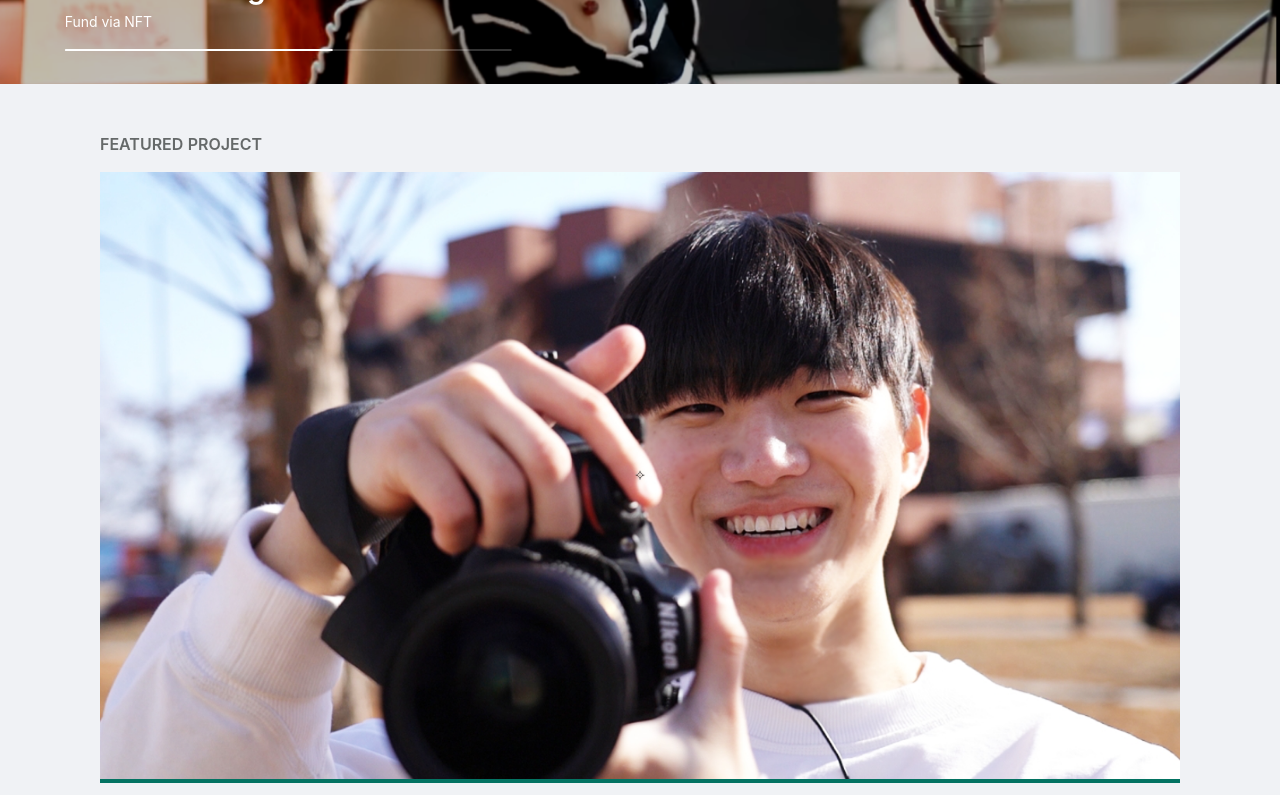
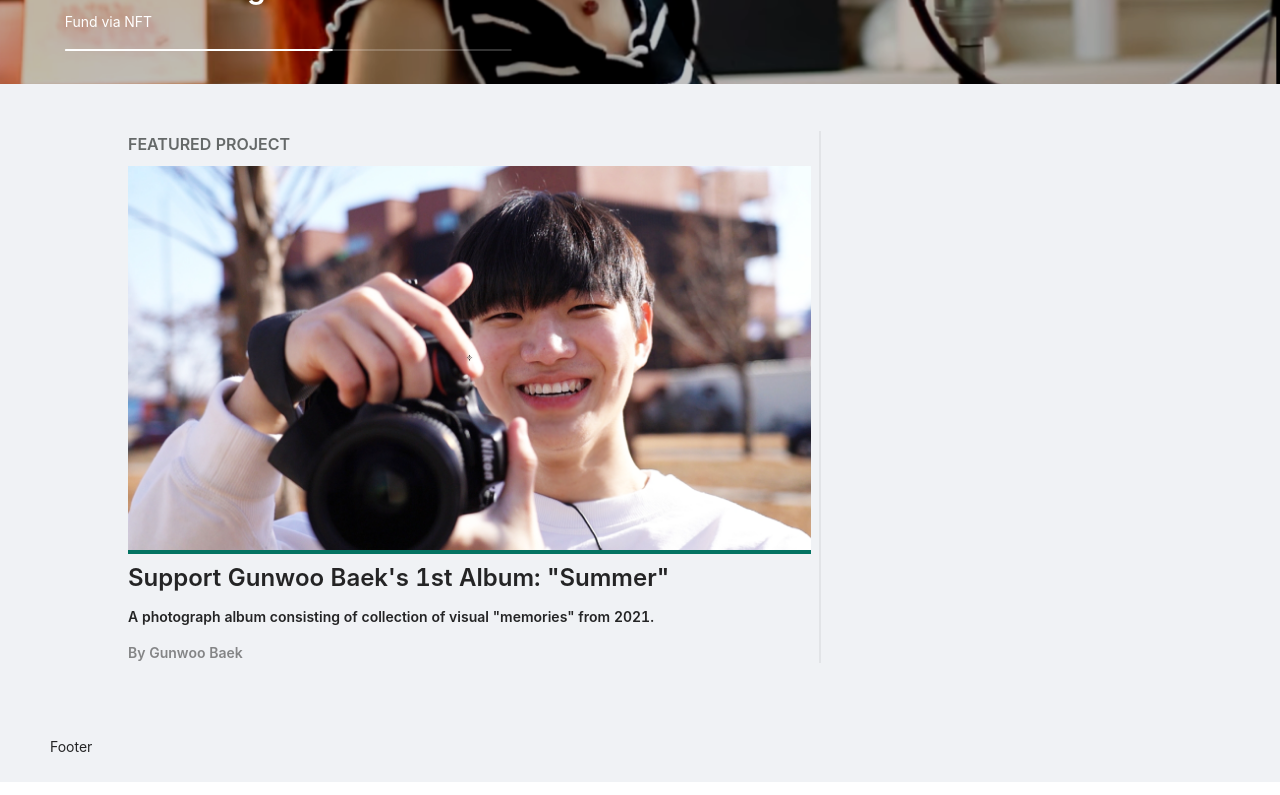
Before and after one commit to Hangyul-Son/Aatreum, a React (Create React App) app: page / in a window 1280 px wide. Shown: the part 500-1295 px from the top of the page. Built offline with nearby package versions, Linux system fonts and the light colour scheme.

Commit message:
Add Landing-main divider prototype

```diff
--- a/src/components/landing-featured.tsx
+++ b/src/components/landing-featured.tsx
@@ -22,12 +22,12 @@ function LandingFeatured() {
         Support Gunwoo Baek's 1st Album: "Summer"
       </Typography.Title>
 
-      <Typography.Paragraph className="featured-description">
+      <Typography.Paragraph strong className="featured-description">
         A photograph album consisting of collection of visual "memories" from
         2021.
       </Typography.Paragraph>
 
-      <Typography.Text type="secondary" strong>
+      <Typography.Text type="secondary" strong className="featured-author">
         By Gunwoo Baek
       </Typography.Text>
     </div>
--- a/src/components/landing-main.scss
+++ b/src/components/landing-main.scss
@@ -0,0 +1,10 @@
+.landing-main {
+  .landing-divider-col {
+    align-self: stretch;
+
+    .landing-divider {
+      height: 100%;
+      border-width: 2px;
+    }
+  }
+}
--- a/src/components/landing-main.tsx
+++ b/src/components/landing-main.tsx
@@ -1,13 +1,31 @@
 import React from "react";
+import { Col, Divider, Grid, Row } from "antd";
 import "./landing-main.scss";
 
 import LandingFeatured from "./landing-featured";
 
 function LandingMain() {
+  const screens = Grid.useBreakpoint();
+
   return (
-    <div className="landing-main">
-      <LandingFeatured />
-    </div>
+    <Row className="landing-main" align="middle">
+      <Col xs={24} sm={24} md={24} lg={16} xl={16}>
+        <LandingFeatured />
+      </Col>
+      <Col
+        xs={24}
+        sm={24}
+        md={24}
+        lg={1}
+        xl={1}
+        className="landing-divider-col"
+      >
+        <Divider
+          type={screens.lg ? "vertical" : "horizontal"}
+          className="landing-divider"
+        />
+      </Col>
+    </Row>
   );
 }
 
--- a/src/styles/landing.scss
+++ b/src/styles/landing.scss
@@ -1,7 +1,7 @@
 .landing {
   .landing-main {
-    max-width: 1080px;
-    margin-left: calc(50% - 540px);
-    margin-top: 6vh;
+      width: 80%;
+      max-width: 1300px;
+      margin: 6vh auto;
   }
 }
```
